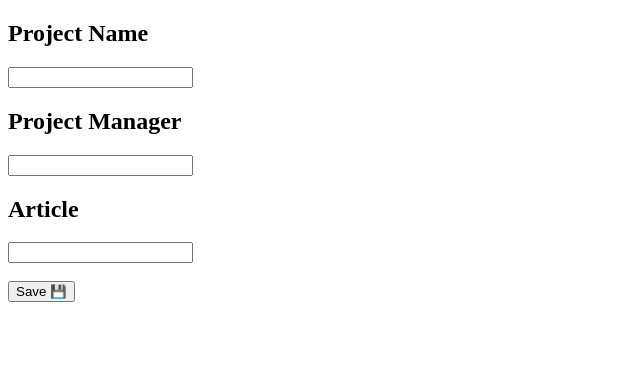
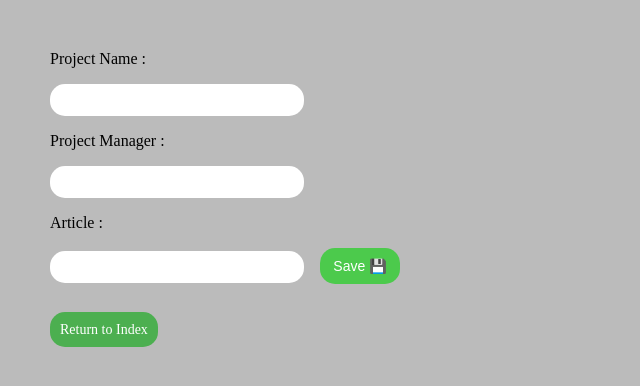
Before and after one commit to 6210612815/CN332, a Django app: page /project/create_project in a window 1280 px wide. Shown: the top 386 px of the page, without its empty margins (0-640 px from the left). Run offline with Django 3.2, Linux system fonts and the light colour scheme.

Commit message:
edit create project page

```diff
--- a/mysite/project/templates/project/projectcreate.html
+++ b/mysite/project/templates/project/projectcreate.html
@@ -1,19 +1,38 @@
+{% load static %}
 <!DOCTYPE html>
 <html>
+    <head>
+        <link rel="stylesheet" href="{% static 'styles/layout.css' %}"/>
+        <style>
+            body{
+                background-color: #bbbbbb;
+                margin: 50px;
+            }
+            input{
+                width: 250px;
+                height: 30px;
+                border-radius: 15px;
+                border: 0;
+            }
+        </style>
+    </head>
     <body>
         <form action="{% url 'project:create_project' %}" method="post" novalidate>
             {% csrf_token %}
-            <h2>Project Name </h2>
-            <input  type="text" name="projectname" autocomplete="projectname" id="projectname">
+            <p>Project Name :</p>
+            <input type="text" name="projectname" autocomplete="projectname" id="projectname">
             <br>
-            <h2>Project Manager </h2>
-            <input  type="text" name="projectmanager" autocomplete="projectmanager" id="projectmanager">
+            <p>Project Manager :</p>
+            <input type="text" name="projectmanager" autocomplete="projectmanager" id="projectmanager">
             <br>
-            <h2>Article </h2>
-            <input  type="text" name="article" autocomplete="article" id="article">
+            <p>Article :</p>
+            <input type="text" name="article" autocomplete="article" id="article">
+            &nbsp;&nbsp;
+            <button type="submit" class="button"  style="width: 80px;background-color: #4cca4c;">Save &#128190;</button>
             <br>
             <br>
-            <button type="submit" >Save &#128190;</button>
+            <br>
+            <a href="{% url 'users:index' %} " class="button" >Return to Index</a>
         </form>
     </body>
 </html>
```
